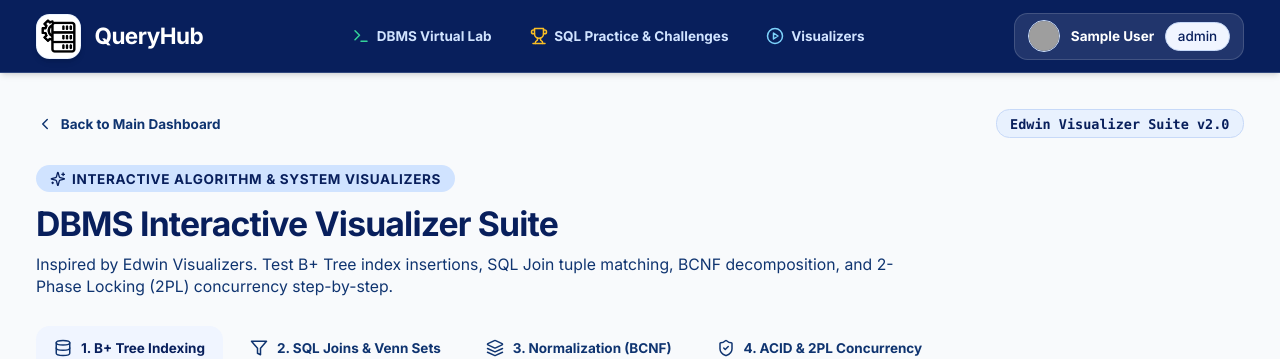
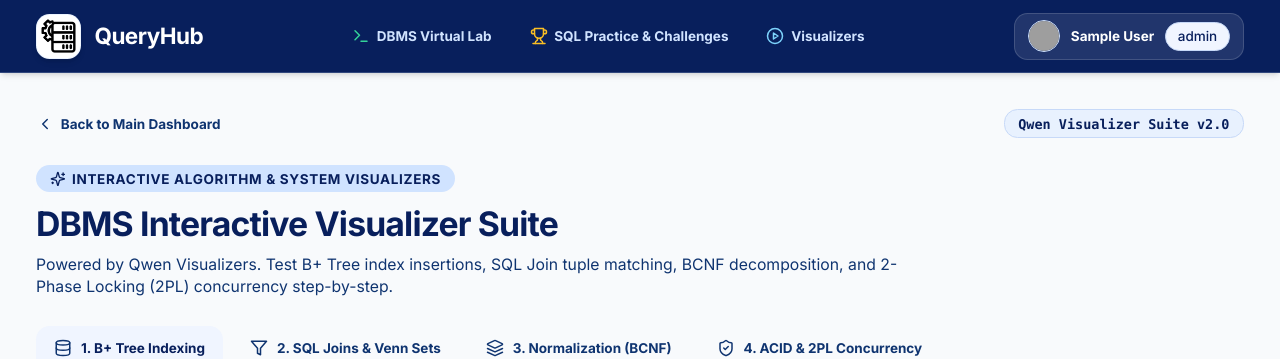
Before and after one commit to darsh-core/QueryHub, a React (Vite) app in the folder frontend/: page /visualizers in a window 1280 px wide. Shown: the top 359 px of the page. Built offline with nearby package versions, Linux system fonts and the light colour scheme; no server answers; sample sign-in values are in the browser's storage; grey boxes are pictures that could not be loaded.

Commit message:
Update visualizer suite branding from Edwin to Qwen Visualizer Suite v2.0

```diff
--- a/frontend/src/App.jsx
+++ b/frontend/src/App.jsx
@@ -73,7 +73,7 @@ export default function App() {
             </ProtectedRoute>
           } />
 
-          {/* Edwin Interactive Visualizer Suite */}
+          {/* Qwen Interactive Visualizer Suite */}
           <Route path="/visualizers" element={
             <ProtectedRoute>
               <VisualizersPage />
--- a/frontend/src/pages/VisualizersPage.jsx
+++ b/frontend/src/pages/VisualizersPage.jsx
@@ -27,7 +27,7 @@ export const VisualizersPage = () => {
           </button>
 
           <span className="text-xs font-mono font-bold text-edwin-midnight bg-edwin-dawn/40 px-3 py-1 rounded-xl border border-edwin-border">
-            Edwin Visualizer Suite v2.0
+            Qwen Visualizer Suite v2.0
           </span>
         </div>
 
@@ -42,7 +42,7 @@ export const VisualizersPage = () => {
           </h1>
 
           <p className="text-xs sm:text-sm text-edwin-navy leading-relaxed max-w-3xl">
-            Inspired by Edwin Visualizers. Test B+ Tree index insertions, SQL Join tuple matching, BCNF decomposition, and 2-Phase Locking (2PL) concurrency step-by-step.
+            Powered by Qwen Visualizers. Test B+ Tree index insertions, SQL Join tuple matching, BCNF decomposition, and 2-Phase Locking (2PL) concurrency step-by-step.
           </p>
         </div>
 
```
